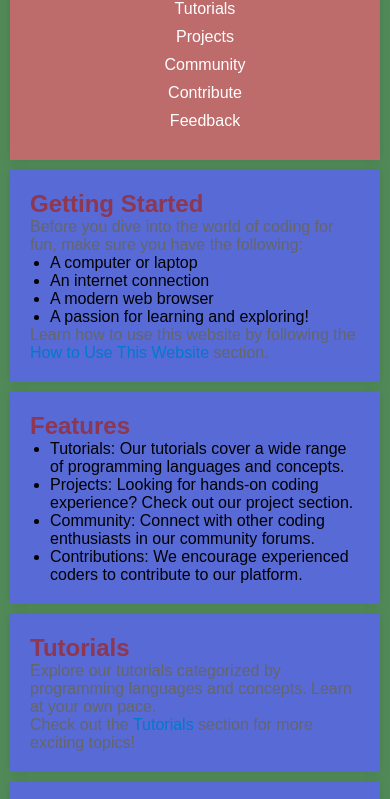
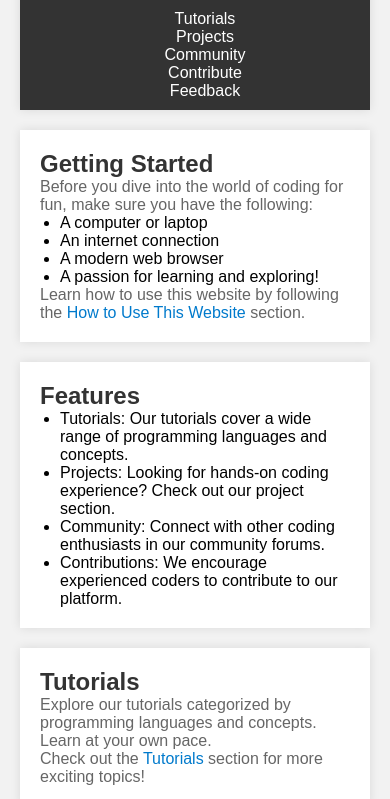
Before and after one commit to LAJOLADEL/FUN-CODING, a plain HTML site: page index.html in a window 390 px wide. Shown: the part 114-913 px from the top of the page. Drawn offline with Linux system fonts and the light colour scheme.

Commit message:
CSS WITH FLEXBOX

```diff
--- a/styles.css
+++ b/styles.css
@@ -6,14 +6,14 @@ body, h1, h2, p, ul {
 
 /* Apply a background color and set font styles */
 body {
-    background-color: #518a58;
+    background-color: #f2f2f2;
     font-family: Arial, sans-serif;
 }
 
 /* Header Styles */
 #header {
-    background-color: #be6b6b;
-    color: #9c7171;
+    background-color: #333;
+    color: #fff;
     text-align: center;
     padding: 20px;
 }
@@ -22,13 +22,19 @@ body {
     font-size: 2em;
 }
 
+#header nav {
+    display: flex;
+    justify-content: center;
+    margin-top: 20px;
+}
+
 #header ul {
     list-style: none;
 }
 
 #header li {
-    display: inline;
-    margin: 0 10px;
+    margin: 0 20px;
+    font-size: 1.2em;
 }
 
 #header a {
@@ -38,20 +44,20 @@ body {
 
 /* Section Styles */
 div {
+    background-color: #fff;
+    box-shadow: 0 0 10px rgba(0, 0, 0, 0.1);
     padding: 20px;
-    margin: 10px;
-    background-color: #576ad6;
-    box-shadow: 0 0 10px rgba(0, 0, 0, 0.1);
+    margin: 20px;
 }
 
 h2 {
     font-size: 1.5em;
-    color: #8d3751;
+    color: #333;
 }
 
 p {
     font-size: 1em;
-    color: #666666;
+    color: #666;
 }
 
 ul {
@@ -70,21 +76,27 @@ a:hover {
 
 /* Footer Styles */
 #footer {
-    background-color: #6e7e76;
-    color: #0e9adb;
+    background-color: #333;
+    color: #fff;
     text-align: center;
     padding: 20px;
 }
 
+/* Flexbox Layout */
+.container {
+    display: flex;
+    flex-wrap: wrap;
+    justify-content: center;
+}
+
 /* Media Query for Smaller Screens */
 @media (max-width: 768px) {
-    #header ul {
-        display: block;
-        text-align: center;
+    #header {
+        padding: 10px;
     }
 
     #header li {
-        display: block;
-        margin: 10px 0;
+        margin: 0 10px;
+        font-size: 1em;
     }
 }
```
